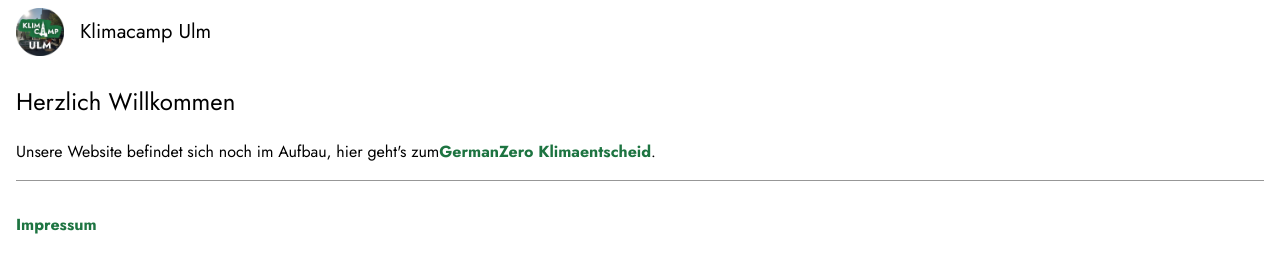
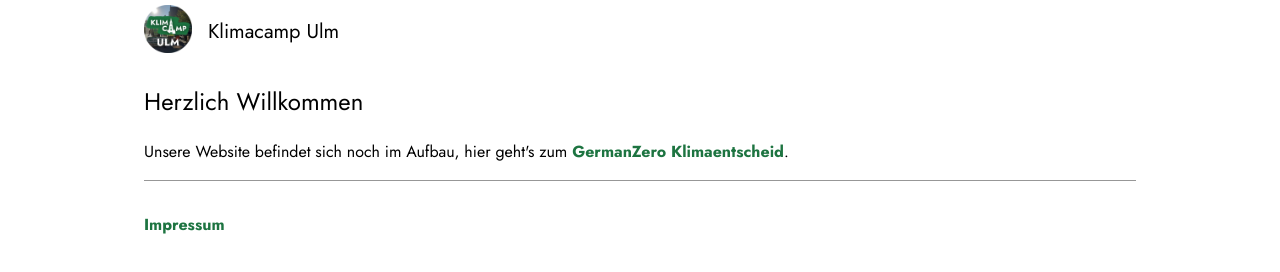
Before and after one commit to amiuhle/klimacamp-ulm, a Gatsby site: page / in a window 1280 px wide. Built offline with nearby package versions, Linux system fonts and the light colour scheme; Gatsby itself is replaced by a stand-in of ours.

Commit message:
Better desktop layout

```diff
--- a/src/components/Layout/index.js
+++ b/src/components/Layout/index.js
@@ -1,3 +1,4 @@
+import { Link } from 'gatsby'
 import React from 'react'
 import Helmet from 'react-helmet'
 import styled, { ThemeProvider } from 'styled-components'
@@ -6,11 +7,13 @@ import { GlobalStyle, theme } from './styles'
 import logo from '../../assets/images/logo.png'
 
 const Container = styled.div`
-  display: grid;
+  height: 100%;
+  width: 100%;
 
-  height: 100%;
-  margin: 0;
-  width: 100%;
+  @media (min-width: 1024px) {
+    width: 1024px;
+    margin: 0 auto;
+  }
 
   display: grid;
   grid-template-rows: 64px 1fr;
@@ -52,7 +55,9 @@ export default ({ title, children }) => (
         <title>{title}</title>
       </Helmet>
       <Header>
-        <Logo src={logo} />
+        <Link to="/">
+          <Logo src={logo} />
+        </Link>
         <h1>Klimacamp Ulm</h1>
       </Header>
       <Main>
--- a/src/pages/index.js
+++ b/src/pages/index.js
@@ -9,7 +9,7 @@ const IndexPage = () => {
     <Layout title="GermanZero Klimaentscheid">
       <h2>Herzlich Willkommen</h2>
       <p>
-        Unsere Website befindet sich noch im Aufbau, hier geht's zum
+        Unsere Website befindet sich noch im Aufbau, hier geht's zum{' '}
         <Link to="/germanzero">GermanZero Klimaentscheid</Link>.
       </p>
     </Layout>
```
